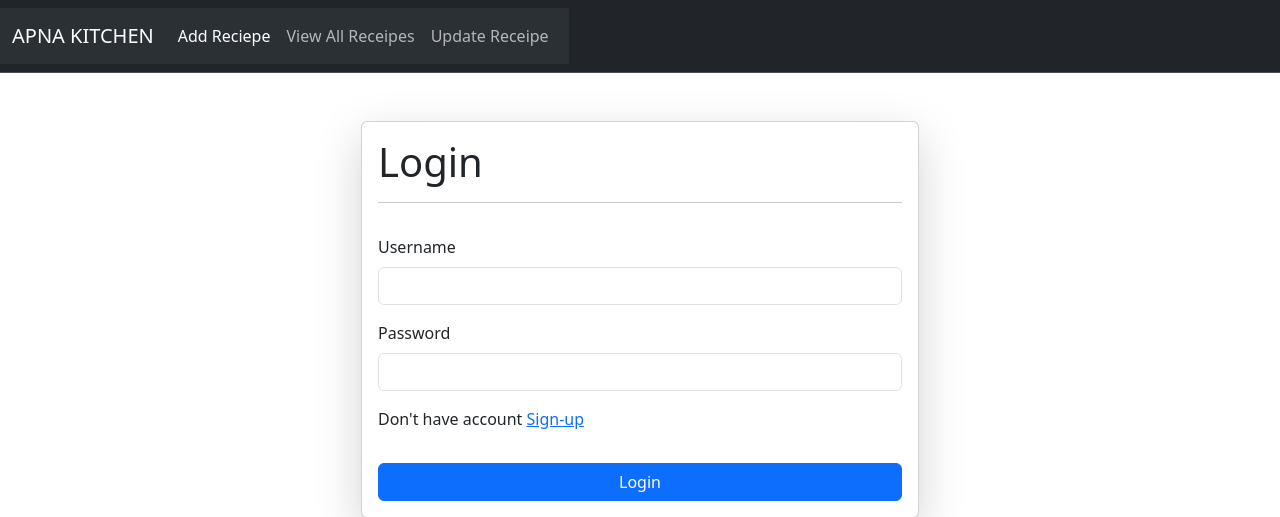
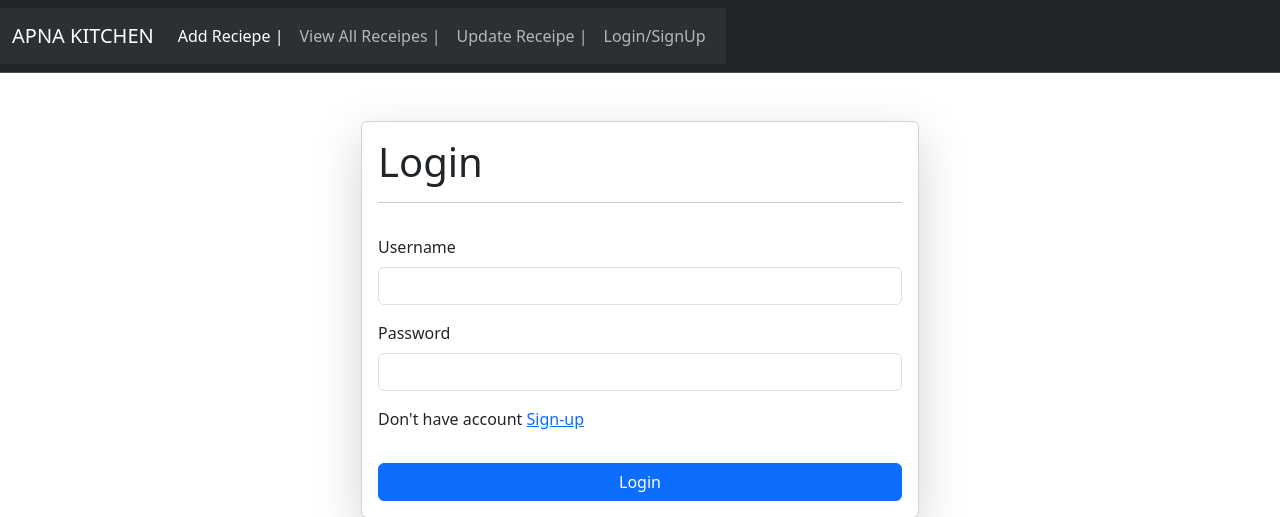
Before and after one commit to samiulhaq45/receipe_site_django, a Django app: page /login/ in a window 1280 px wide. Shown: the top 517 px of the page. Run offline with Django 4.2, Linux system fonts and the light colour scheme.

Commit message:
making login page functional and adding logic for authentication (a complete login/signup functionality)

```diff
--- a/Desktop/DjangoCourse/coresite/coresite/urls.py
+++ b/Desktop/DjangoCourse/coresite/coresite/urls.py
@@ -32,8 +32,9 @@ urlpatterns = [
     path('update-item/<id>/', update_item, name='update_receipe'),
     path('view-all/', view_all, name='view-all'),
     path('update-receipe/', update_receipe, name='update_receipe'),
-    path('login/', login, name='login'),
+    path('login/', login_page, name='login_page'),
     path('signup/', signup, name='signup'),
+    path('logout/', log_out, name='logout')
 ]
 
 
--- a/Desktop/DjangoCourse/coresite/vege/templates/login.html
+++ b/Desktop/DjangoCourse/coresite/vege/templates/login.html
@@ -20,14 +20,23 @@
       <div class="collapse navbar-collapse" id="navbarNavDropdown">
         <ul class="navbar-nav">
           <li class="nav-item">
-            <a class="nav-link active" aria-current="page" href="http://127.0.0.1:8000/add-receipe/">Add Reciepe</a>
+            <a class="nav-link active" aria-current="page" href="http://127.0.0.1:8000/add-receipe/">Add Reciepe | </a>
           </li>
           <li class="nav-item">
-            <a class="nav-link" href="http://127.0.0.1:8000/view-all/">View All Receipes</a>
+            <a class="nav-link" href="http://127.0.0.1:8000/view-all/">View All Receipes | </a>
           </li>
           <li class="nav-item">
-            <a class="nav-link" href="http://127.0.0.1:8000/update-receipe/">Update Receipe</a>
+            <a class="nav-link" href="http://127.0.0.1:8000/update-receipe/">Update Receipe | </a>
           </li>
+          {% if request.user.is_authenticated %}
+          <li class="nav-item">
+            <a class="nav-link" href="http://127.0.0.1:8000/logout/">Logout</a>
+          </li>
+          {% else %}
+          <li class="nav-item">
+            <a class="nav-link" href="http://127.0.0.1:8000/login/">Login/SignUp</a>
+          </li>
+          {% endif %}
         </ul>
       </div>
     </div>
@@ -46,14 +55,24 @@
             <hr>
         </div>
 
+        <!-- Script for displaying message box. -->
+        {% if messages %}
+        {{message.tags}}
+        <div class="alert alert-primary" role="alert">
+            {% for message in messages %}
+            {{message}}
+            {% endfor %}
+        </div>
+        {% endif %}
+
         <div class="mb-3">
             <label for="exampleInputEmail1" class="form-label">Username</label>
-            <input type="email" class="form-control" id="exampleInputEmail1" aria-describedby="emailHelp">
+            <input type="text" class="form-control" name="username" id="exampleInputEmail1" aria-describedby="emailHelp">
         </div>
 
         <div class="mb-3">
             <label for="exampleInputPassword1" class="form-label">Password</label>
-            <input type="password" class="form-control" id="exampleInputPassword1">
+            <input type="password" class="form-control" name="password" id="exampleInputPassword1">
         </div>
 
         <div class="mb-3">
--- a/Desktop/DjangoCourse/coresite/vege/views.py
+++ b/Desktop/DjangoCourse/coresite/vege/views.py
@@ -3,10 +3,13 @@ from django.http import HttpResponse
 from .models import *
 from django.contrib.auth.models import User
 from django.contrib import messages
+from django.contrib.auth import authenticate, login, logout
+from django.contrib.auth.decorators import login_required
 
 # Create your views here.
 
 # Logic for adding receipe to the list
+@login_required(login_url='/login/')
 def add_receipe(request):
     if request.method == "POST":
         data = request.POST
@@ -33,6 +36,7 @@ def add_receipe(request):
 
 
 # Logic for deleting receipe from the list
+@login_required(login_url='/login/')
 def delete_receipe(request, id):
     query_set = Receipe.objects.get(id = id)
     query_set.delete()
@@ -41,6 +45,7 @@ def delete_receipe(request, id):
 
 
 # Logic for updating individual item of the list
+@login_required(login_url='/login/')
 def update_item(request, id):
     query_set = Receipe.objects.get(id = id)
 
@@ -94,7 +99,27 @@ def update_receipe(request):
     return render(request, 'update_receipe.html', context)
 
 # login form for user
-def login(request):
+def login_page(request):
+    if request.method == 'POST':
+        # collecting information from form for authentication.
+        username = request.POST.get('username')
+        password = request.POST.get('password')
+
+        # Logic for displaying error message if username is not registered
+        if not User.objects.filter(username = username).exists():
+            messages.error(request, "Invalid Username.")
+            return redirect('/login/')
+
+        # As we encrypt password during storing in database, this method is used to authenticate password.
+        user = authenticate(username = username, password = password)
+
+        if user is None:
+            messages.error(request, "Invalid Credentials.")
+            return redirect('/login/')
+
+        else:
+            login(request, user)
+            return redirect('/view-all/')
 
     return render(request, 'login.html')
 
@@ -133,3 +158,8 @@ def signup(request):
         return redirect('/signup/')
 
     return render(request, 'signup.html')
+
+def log_out(request):
+    logout(request)
+
+    return redirect('/login/')
```
Also changed, not shown: Desktop/DjangoCourse/coresite/vege/templates/add_receipe.html (+12 -3 lines), Desktop/DjangoCourse/coresite/vege/templates/signup.html (+13 -3 lines), Desktop/DjangoCourse/coresite/vege/templates/update_receipe.html (+12 -3 lines), Desktop/DjangoCourse/coresite/vege/templates/view_all.html (+12 -3 lines), Desktop/DjangoCourse/coresite/db.sqlite3, Desktop/DjangoCourse/coresite/public/static/images/download.jfif (added).
